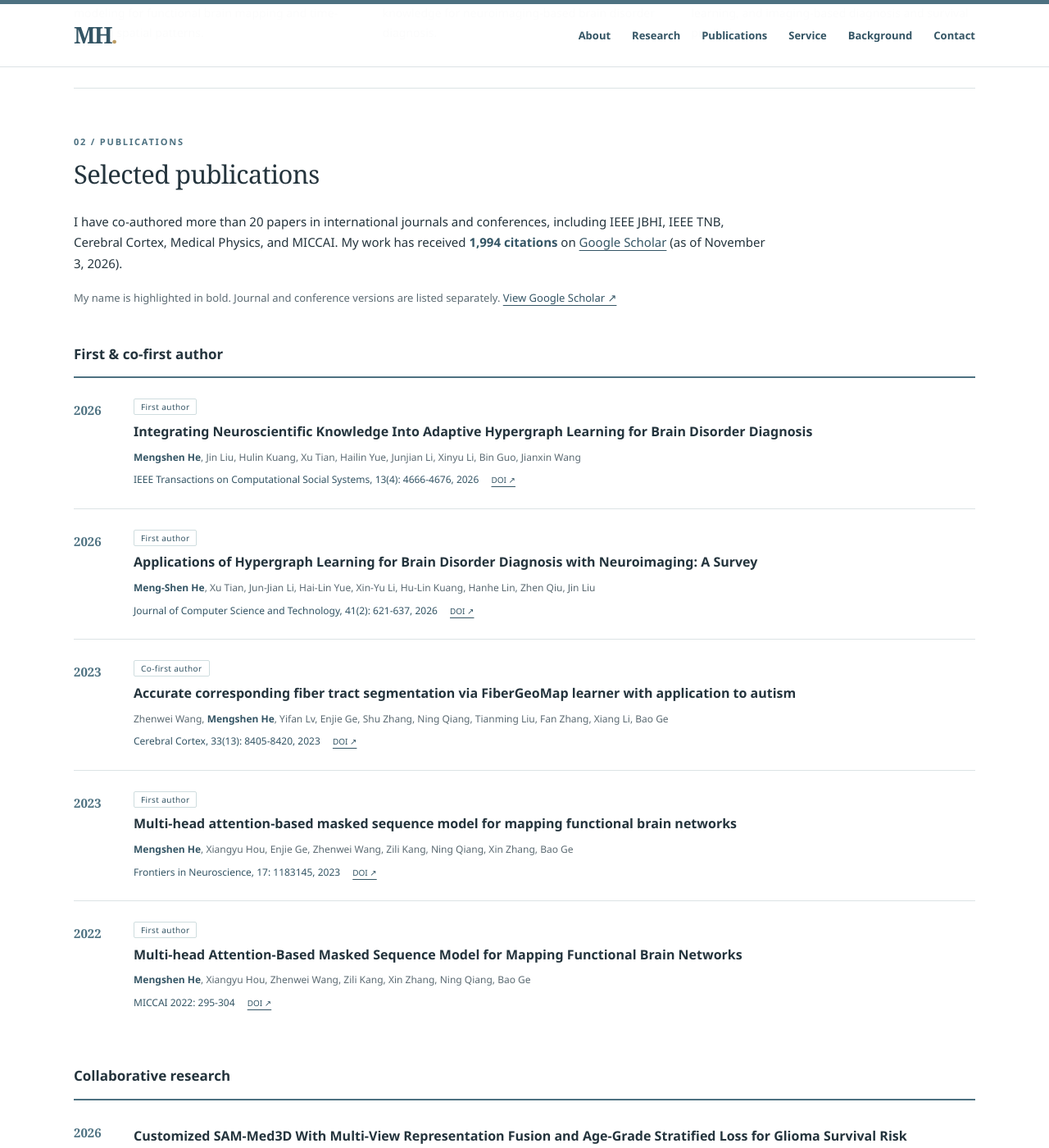
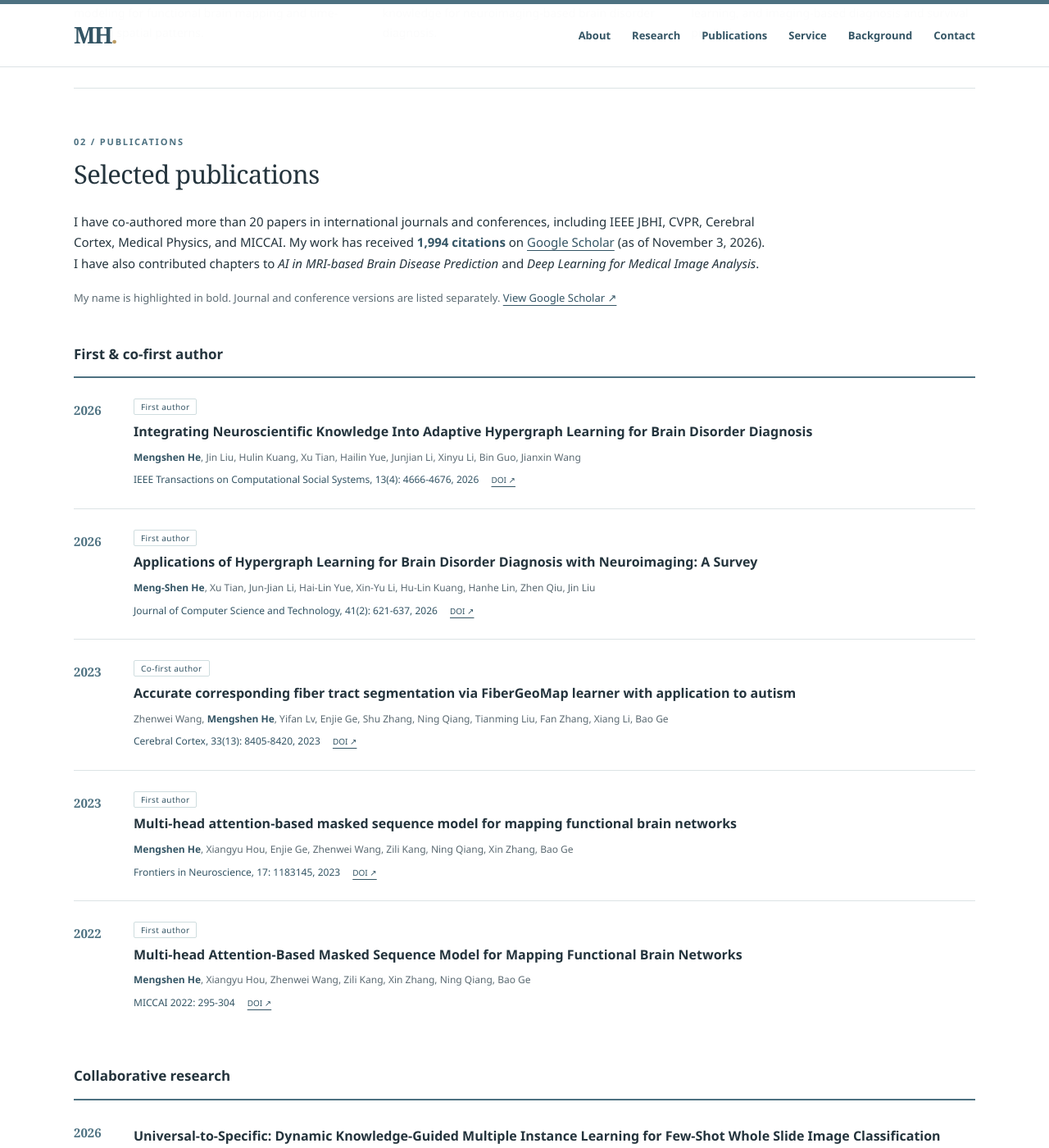
Before and after one commit to hems354/hems354.github.io, a Jekyll site: the page built from index.md, in a window 1280 px wide and 1400 px high, scrolled down 1038 px. Shown: the whole window at 82% size. Built offline with Jekyll 4.4.1, drawn with Linux system fonts in a browser that asks for light colours; some of the changed text lies outside the part shown.

Commit message:
Add verified CVPR paper and clarify both book contributions

```diff
--- a/index.md
+++ b/index.md
@@ -37,7 +37,7 @@ description: Ph.D. student at Central South University. Research in brain networ
 
 <section id="publications" class="section" aria-labelledby="publications-title">
   <div class="section-heading"><p class="section-number">02 / PUBLICATIONS</p><h2 id="publications-title">Selected publications</h2></div>
-  <p class="publication-summary">I have co-authored more than 20 papers in international journals and conferences, including IEEE JBHI, IEEE TNB, Cerebral Cortex, Medical Physics, and MICCAI. My work has received <strong>1,994 citations</strong> on <a href="https://scholar.google.com/citations?user=B_5iPLgAAAAJ&amp;hl=en">Google Scholar</a> (as of November 3, 2026).</p>
+  <p class="publication-summary">I have co-authored more than 20 papers in international journals and conferences, including IEEE JBHI, CVPR, Cerebral Cortex, Medical Physics, and MICCAI. My work has received <strong>1,994 citations</strong> on <a href="https://scholar.google.com/citations?user=B_5iPLgAAAAJ&amp;hl=en">Google Scholar</a> (as of November 3, 2026). I have also contributed chapters to <em>AI in MRI-based Brain Disease Prediction</em> and <em>Deep Learning for Medical Image Analysis</em>.</p>
   <p class="section-intro">My name is highlighted in bold. Journal and conference versions are listed separately. <a href="https://scholar.google.com/citations?user=B_5iPLgAAAAJ&amp;hl=en">View Google Scholar ↗</a></p>
   <h3 class="group-title">First &amp; co-first author</h3>
   <ol class="publications">
@@ -74,6 +74,12 @@ description: Ph.D. student at Central South University. Research in brain networ
   </ol>
   <h3 class="group-title">Collaborative research</h3>
   <ol class="publications">
+  <li class="publication">
+    <div class="pub-meta"><span>2026</span></div>
+    <h4><a href="https://openaccess.thecvf.com/content/CVPR2026/html/Li_Universal-to-Specific_Dynamic_Knowledge-Guided_Multiple_Instance_Learning_for_Few-Shot_Whole_Slide_CVPR_2026_paper.html">Universal-to-Specific: Dynamic Knowledge-Guided Multiple Instance Learning for Few-Shot Whole Slide Image Classification</a></h4>
+    <p class="authors">Junjian Li, Hulin Kuang, Jin Liu, Hailin Yue, <strong>Mengshen He</strong>, Jianxin Wang</p>
+    <p class="venue">IEEE/CVF CVPR 2026: 26614-26623, 2026 <a class="doi" href="https://openaccess.thecvf.com/content/CVPR2026/html/Li_Universal-to-Specific_Dynamic_Knowledge-Guided_Multiple_Instance_Learning_for_Few-Shot_Whole_Slide_CVPR_2026_paper.html">CVF ↗</a></p>
+  </li>
   <li class="publication">
     <div class="pub-meta"><span>2026</span></div>
     <h4><a href="https://doi.org/10.1109/jbhi.2025.3619935">Customized SAM-Med3D With Multi-View Representation Fusion and Age-Grade Stratified Loss for Glioma Survival Risk Prediction</a></h4>
@@ -161,10 +167,11 @@ description: Ph.D. student at Central South University. Research in brain networ
     <p class="venue">CRC Press, 1st edition, 2026 · ISBN 9781032828718</p>
   </li>
   <li class="publication">
-    <div class="pub-meta"><span>2024</span></div>
-    <h4><a href="https://doi.org/10.1016/b978-0-32-385124-4.00025-8">Deep learning in functional brain mapping and associated applications</a></h4>
+    <div class="pub-meta"><span>2024</span><span class="role">Contributing author</span></div>
+    <h4><a href="https://shop.elsevier.com/books/deep-learning-for-medical-image-analysis/zhou/978-0-323-85124-4">Deep Learning for Medical Image Analysis</a></h4>
+    <p class="authors">Contributed chapter 14: <a href="https://doi.org/10.1016/b978-0-32-385124-4.00025-8">Deep learning in functional brain mapping and associated applications</a></p>
     <p class="authors">Ning Qiang, Qinglin Dong, Heng Huang, Han Wang, Shijie Zhao, Xintao Hu, Qing Li, Wei Zhang, Yiheng Liu, <strong>Mengshen He</strong>, Bao Ge, Lin Zhao, Zihao Wu, Lu Zhang, Steven Xu, Dajiang Zhu, Xi Jiang, Tianming Liu</p>
-    <p class="venue">Deep Learning for Medical Image Analysis: 395-423, 2024 <a class="doi" href="https://doi.org/10.1016/b978-0-32-385124-4.00025-8">DOI ↗</a></p>
+    <p class="venue">Elsevier, 2nd edition · Chapter 14: 395-423, 2024 · ISBN 9780323851244 <a class="doi" href="https://doi.org/10.1016/b978-0-32-385124-4.00025-8">Chapter DOI ↗</a></p>
   </li>
   </ol>
 </section>
```
